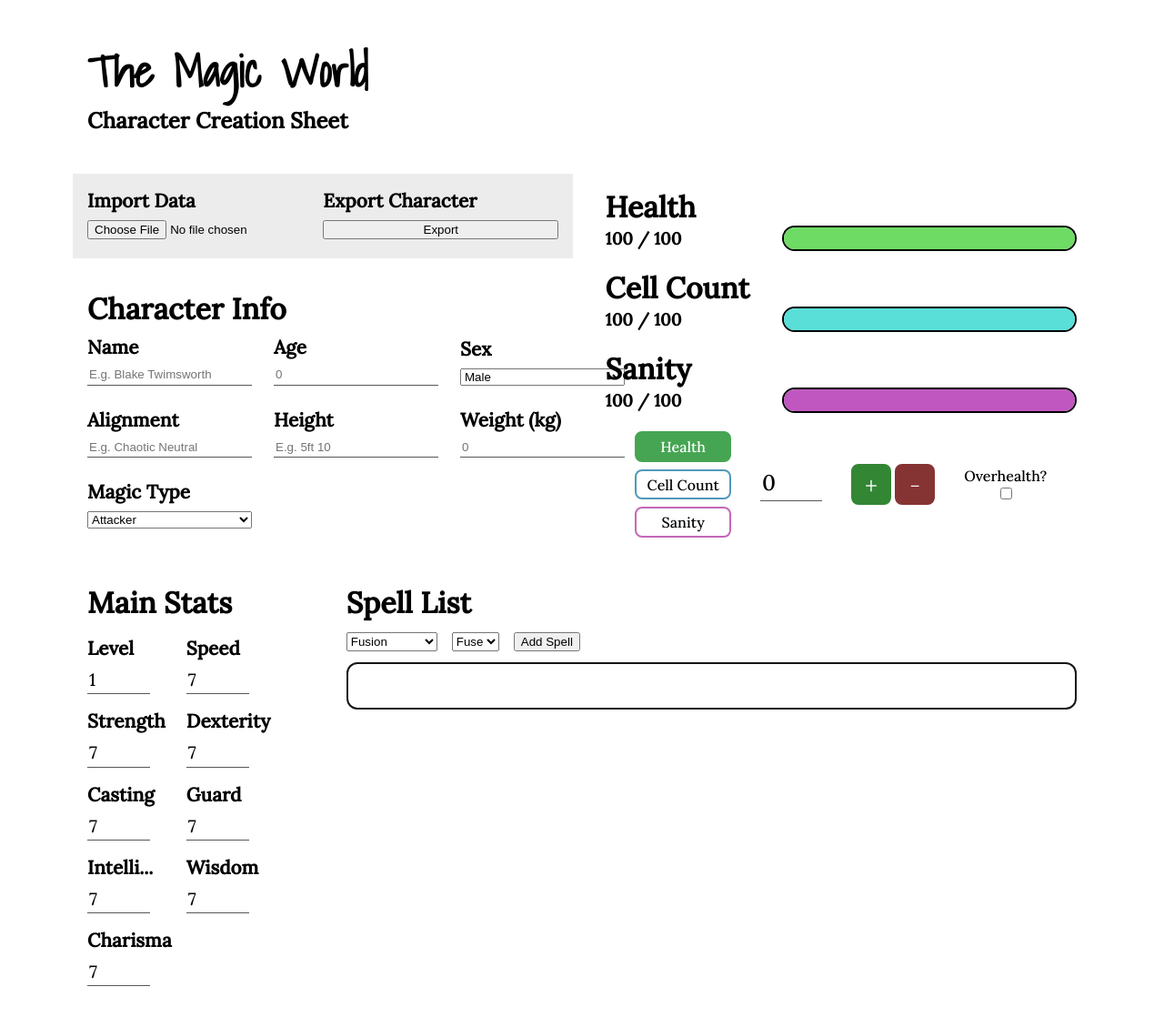
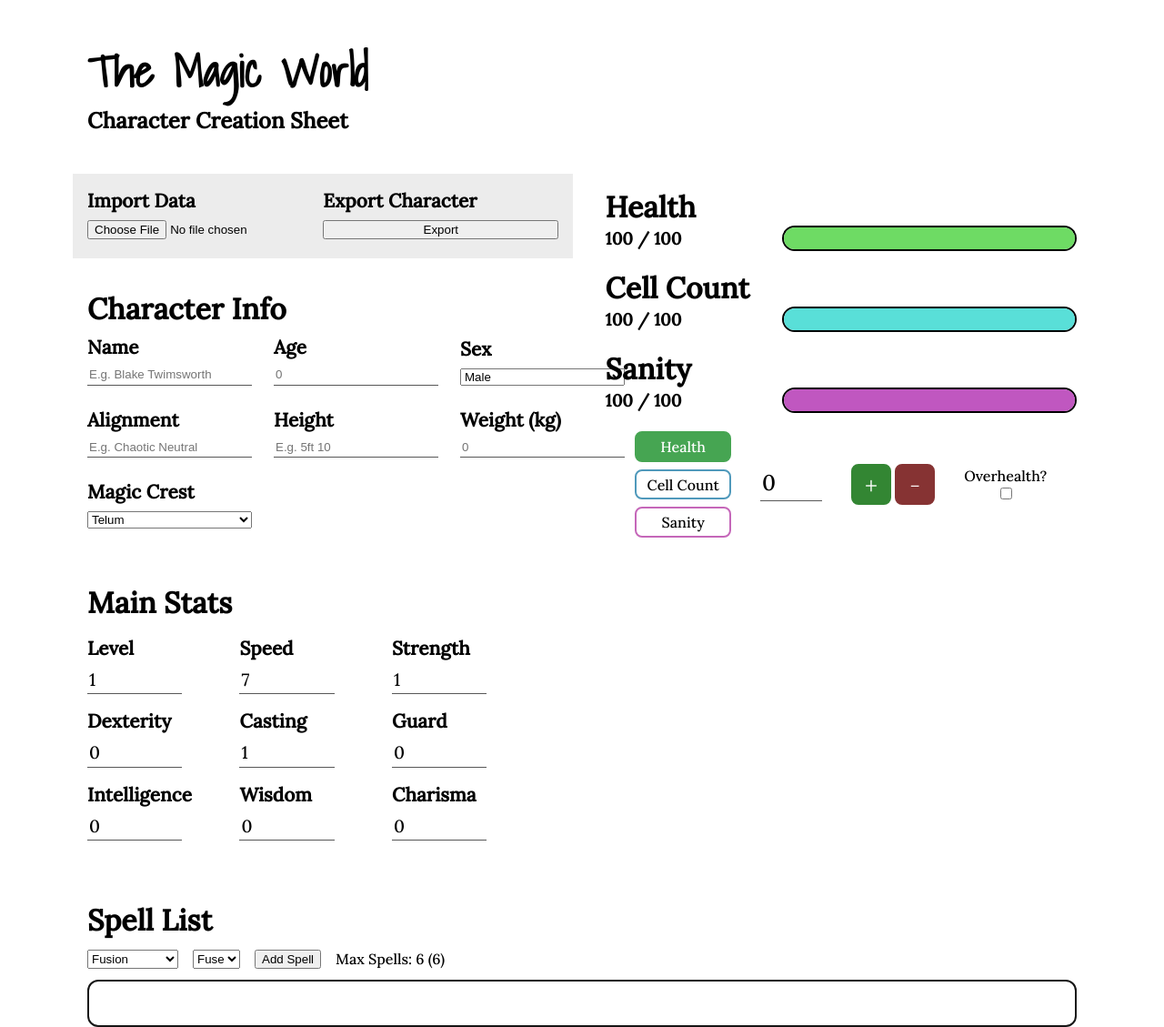
Before and after one commit to Matthiiass/Magic-World-Digital-Character-Sheet, a plain HTML site: page index.html in a window 1280 px wide. Shown: the whole page at 91% size. Drawn offline with Linux system fonts and the light colour scheme.

Commit message:
Moved some stuff
- Added spell limit
- Moved some things around
- Renamed magic types to crests

```diff
--- a/index.html
+++ b/index.html
@@ -57,12 +57,12 @@
                         <input type="number" id="characterWeight" placeholder=0 min=0>
                     </div>
                     <div class="info-item">
-                        <h2>Magic Type</h2>
-                        <select id="magicType">
-                            <option value="attacker">Attacker</option>
-                            <option value="defender">Defender</option>
-                            <option value="support">Support</option>
-                            <option value="allRound">All-Rounder</option>
+                        <h2>Magic Crest</h2>
+                        <select id="magicCrest">
+                            <option value="telum">Telum</option>
+                            <option value="shield">Scutum</option>
+                            <option value="auxilium">Auxilium</option>
+                            <option value="omnia">Omnia</option>
                             <option value="none">None</option>
                         </select>
                     </div>
@@ -166,6 +166,7 @@
                         <option value=0>Fuse</option>
                     </select>
                     <button type="button" onclick="addSpell()">Add Spell</button>
+                    <p class="maxSpellCount">Max Spells: 6 (6)</p>
                 </div>
                 <div class="spellHolder">
                     <div class="spell template-spell">
@@ -195,31 +196,31 @@
                     </div>
                     <div class="info-item">
                         <h2>Strength</h2>
-                        <input type="number" class="mainStat" id="strStat" value="7">
+                        <input type="number" class="mainStat" id="strStat" value="1" min="0">
                     </div>
                     <div class="info-item">
                         <h2>Dexterity</h2>
-                        <input type="number" class="mainStat" id="dexStat" value="7">
+                        <input type="number" class="mainStat" id="dexStat" value="0" min="0">
                     </div>
                     <div class="info-item">
                         <h2>Casting</h2>
-                        <input type="number" class="mainStat" id="castStat" value="7">
+                        <input type="number" class="mainStat" id="castStat" value="1" min="0">
                     </div>
                     <div class="info-item">
                         <h2>Guard</h2>
-                        <input type="number" class="mainStat" id="guardStat" value="7">
+                        <input type="number" class="mainStat" id="guardStat" value="0" min="0">
                     </div>
                     <div class="info-item">
-                        <h2>Intelli...</h2>
-                        <input type="number" class="mainStat" id="intStat" value="7">
+                        <h2>Intelligence</h2>
+                        <input type="number" class="mainStat" id="intStat" value="0" min="0" onchange="updateSpellMax()">
                     </div>
                     <div class="info-item">
                         <h2>Wisdom</h2>
-                        <input type="number" class="mainStat" id="wisStat" value="7">
+                        <input type="number" class="mainStat" id="wisStat" value="0" min="0">
                     </div>
                     <div class="info-item">
                         <h2>Charisma</h2>
-                        <input type="number" class="mainStat" id="chaStat" value="7">
+                        <input type="number" class="mainStat" id="chaStat" value="0" min="0">
                     </div>
                 </div>
             </div>
--- a/script.js
+++ b/script.js
@@ -9,6 +9,8 @@ var max_cells = 100
 var current_sanity = 100
 var max_sanity = 100
 var selected = "health"
+var maxSpellSlots = 6
+var usedSpellSlots = 0
 
 // UTILITY FUNCTIONS
 
@@ -41,7 +43,7 @@ function setImportedValues(dataOBJ) {
     document.getElementById('characterAlignment').value = dataOBJ.alignment
     document.getElementById('characterHeight').value = dataOBJ.height
     document.getElementById('characterWeight').value = dataOBJ.weight
-    document.getElementById('magicType').value = dataOBJ.magicType
+    document.getElementById('magicCrest').value = dataOBJ.magicCrest
     current_health = dataOBJ.currentHealth
     max_health = dataOBJ.maxHealth
     current_overhealth = dataOBJ.currentOverhealth
@@ -121,7 +123,7 @@ function exportData() {
         "alignment": document.getElementById('characterAlignment').value,
         "height": document.getElementById('characterHeight').value,
         "weight": parseInt(document.getElementById('characterWeight').value),
-        "magicType": document.getElementById('magicType').value,
+        "magicCrest": document.getElementById('magicCrest').value,
         "maxHealth": max_health,
         "currentHealth": current_health,
         "currentOverhealth": current_overhealth,
@@ -418,6 +420,13 @@ function changeSpellList(magicList) {
 }
 
 function addSpell() {
+
+    if (usedSpellSlots == maxSpellSlots) {
+        return
+    }
+    usedSpellSlots++
+    spellCounter()
+
     var spellType = document.getElementById('spellType').value
     var spellName = Object.keys(spellList[spellType])[document.getElementById('spellName').value]
     var spellInfo = spellList[spellType][spellName]
@@ -462,8 +471,10 @@ function addSpell() {
 }
 
 function removeSpell(spell) {
+    usedSpellSlots--;
     spell.parentElement.parentElement.parentElement.remove()
     colourSpells()
+    spellCounter()
 }
 
 function castSpell(spell) {
@@ -472,3 +483,16 @@ function castSpell(spell) {
     calculateBars('cells', cost)
     updateBars('cells')
 }
+
+// ------------------------------
+
+// Stats
+
+function updateSpellMax() {
+    maxSpellSlots = 6 + parseInt(document.querySelector('#intStat').value)
+    spellCounter()
+}
+
+function spellCounter() {
+    document.querySelector('.maxSpellCount').innerHTML = `Max Spells: ${maxSpellSlots} (${maxSpellSlots-usedSpellSlots})`
+}
--- a/style.css
+++ b/style.css
@@ -246,7 +246,7 @@ input[type="text"], input[type="number"] {
 .stat-grid {
     display: grid;
     row-gap: 1rem;
-    grid-template-columns: 1fr 1fr;
+    grid-template-columns: 1fr 1fr 1fr;
     padding: 1rem 1rem 1rem 0;
 }
 
@@ -315,7 +315,8 @@ input[type="text"], input[type="number"] {
             'impexp impexp bars bars'
             'charinfo charinfo bars bars'
             'charinfo charinfo bars bars'
-            'mainstats spelllist spelllist spelllist';
+            'mainstats mainstats . .'
+            'spelllist spelllist spelllist spelllist';
     }
 }
 
```
